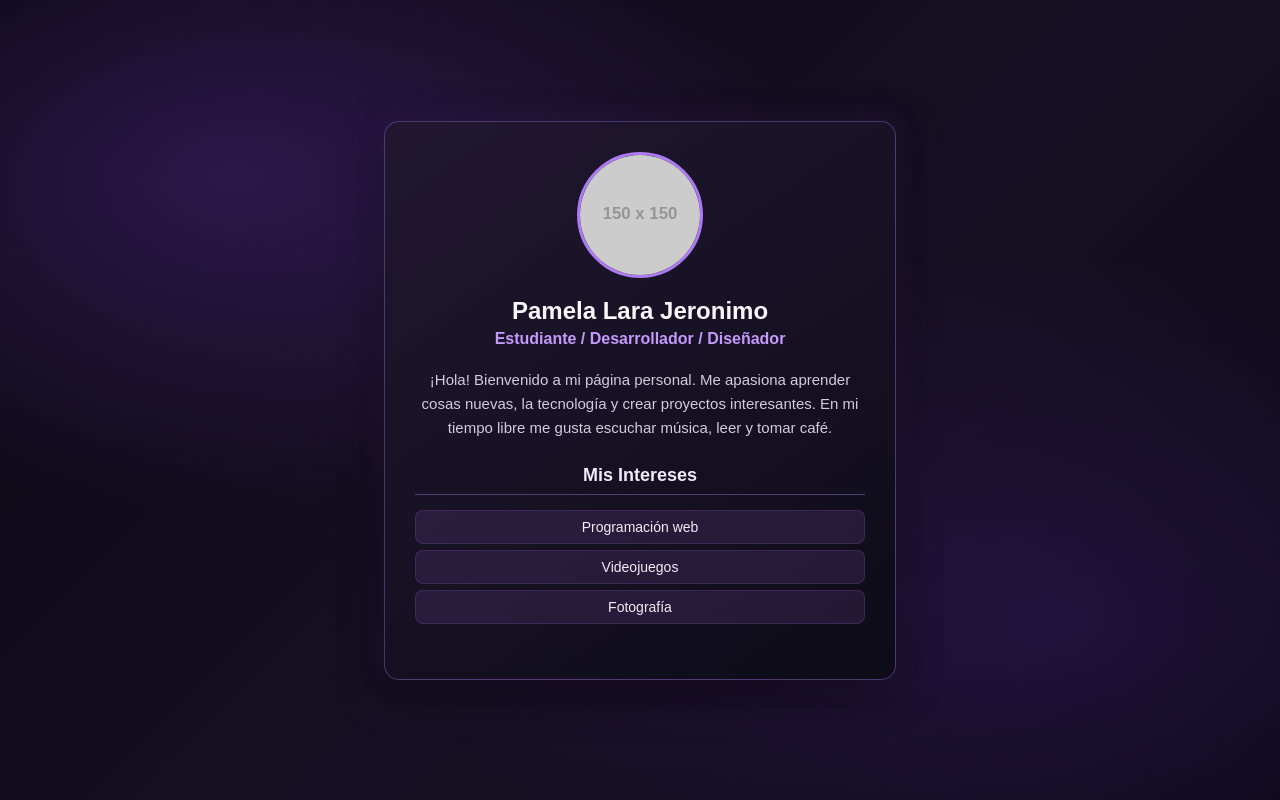
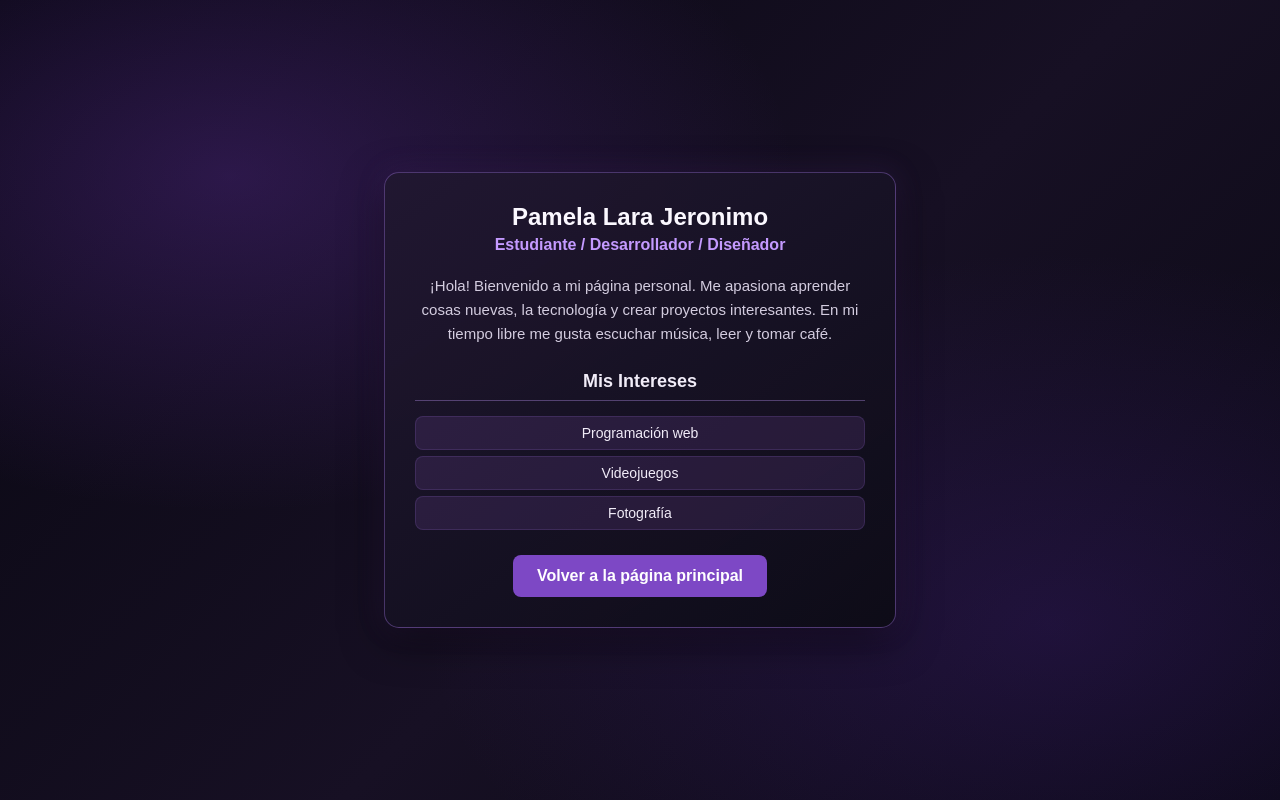
Before and after one commit to Pamelalarajj/cursos_ing, a plain HTML site: page presentacion_pamela.html in a window 1280 px wide. Drawn offline with Linux system fonts and the light colour scheme; placeholder pictures from the web are drawn by us.

Commit message:
Arregle el boton de regresar

```diff
--- a/presentacion_pamela.html
+++ b/presentacion_pamela.html
@@ -10,8 +10,7 @@
 <body>
 
     <div class="tarjeta">
-        <!-- Foto de perfil (puedes cambiar el enlace por una foto tuya) -->
-        <img src="https://via.placeholder.com/150" alt="Mi foto de perfil" class="foto">
+
 
         <!-- Tu nombre y profesión -->
         <h1>Pamela Lara Jeronimo</h1>
@@ -31,8 +30,10 @@
             <li>Videojuegos</li>
             <li>Fotografía</li>
         </ul>
+        <!-- Botón para volver a la página principal -->
+        <a href="index.html" class="boton">Volver a la página principal</a>
+    </div>
 
-    </div>
 
 </body>
 </html>
```
